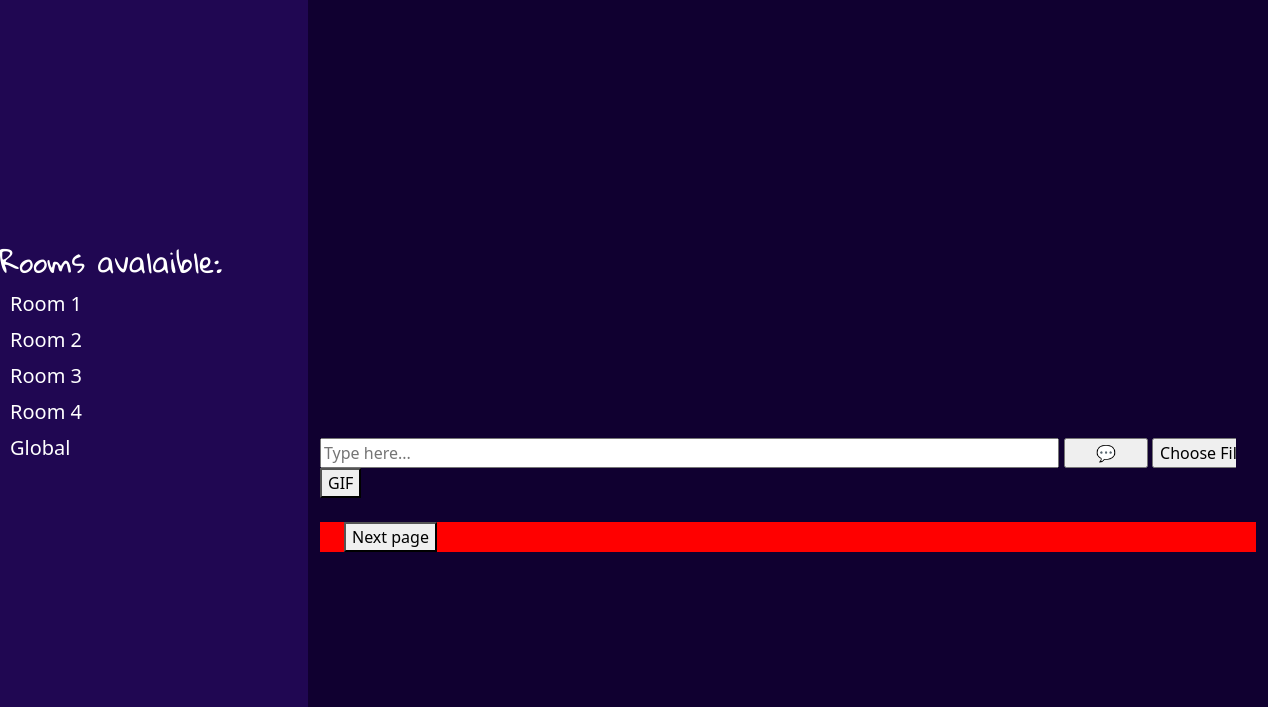
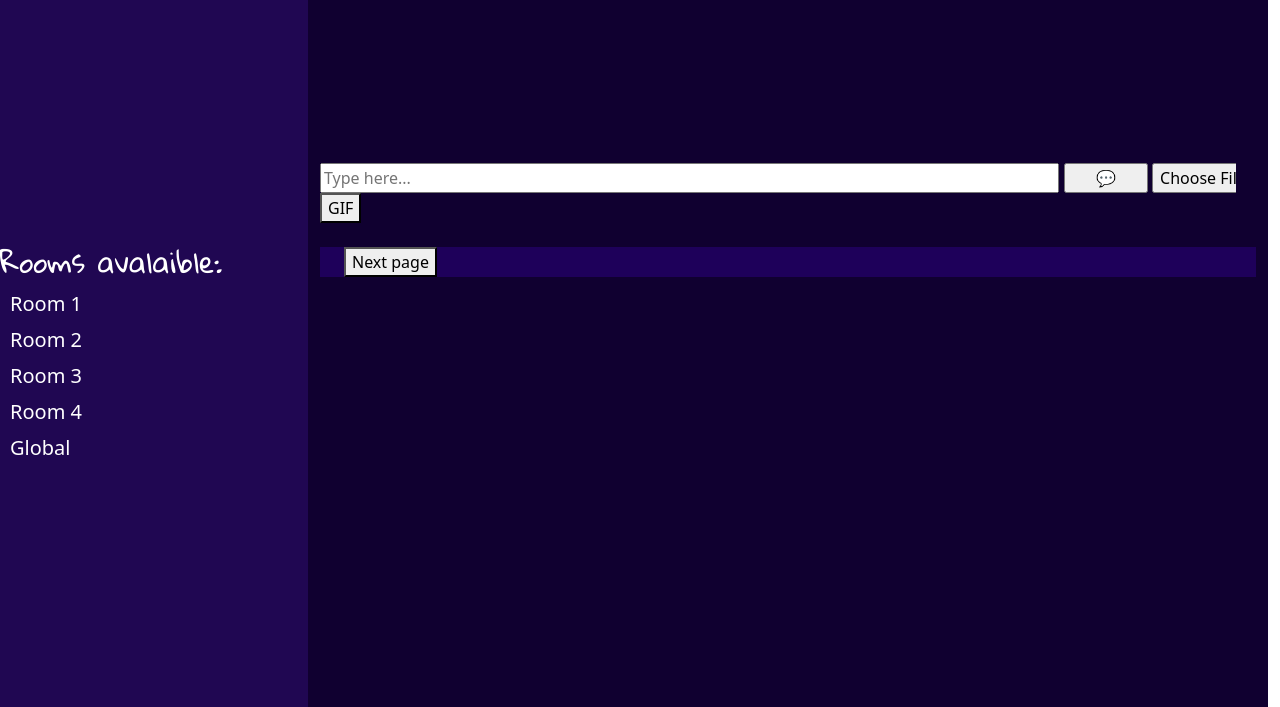
Before and after one commit to Ricter22/distributed-system, a website: page public/homePage.html in a window 1280 px wide. Both pictures are taken after a click on the button "GIF". Shown: the part 93-800 px from the top of the page. Drawn offline with nearby package versions, Linux system fonts and the light colour scheme; no server answers.

Commit message:
Removed some console.log(), formated documents and fixed gif menu background color.

```diff
--- a/public/css/homePageStyle.css
+++ b/public/css/homePageStyle.css
@@ -24,7 +24,6 @@ a.button {
     /*display: table;*/
     display: flex;
     clear: both;
-    background-color: red;
     height: 100%;
     width: 100%;
 }
--- a/public/homePage.html
+++ b/public/homePage.html
@@ -50,7 +50,7 @@
             <div id="top-right">
                 <h1 style="color: white" class='title'>Messages:</H1>
             </div>
-            <div class="messages"></div>
+            <div id="messagesBoard" class="messages"></div>
 
             <div class="inputContainer">
                 <form id="chatForm">
@@ -62,7 +62,7 @@
                 <button onclick="showMenuGIF()">
                     GIF
                 </button>
-                <div id="GIFmenu" style="background-color:rgb(255, 0, 0); display: none;" class="container mt-4">
+                <div id="GIFmenu" style="background-color:#1e005a; display: none;" class="container mt-4">
                     <div id="GIFrow" class="row">
 
                     </div>
--- a/public/js/main.js
+++ b/public/js/main.js
@@ -46,7 +46,7 @@ socket.on('userProperties', user => {
     userP.id = user.id;
     userP.room = user.room;
     userP.image = user.image;
-    console.log(user );
+    console.log(user);
     console.log(userP);
 })
 
@@ -173,12 +173,9 @@ function outPut(msg) {
     p.innerText = msg.username + ' ' + msg.time;
     div.appendChild(p);
 
-    // TODO handle if the msg has media
     if ("media" in msg) {
-        console.log("media message")
         addGIFmessage(msg.media)
     } else {
-        console.log("normal message")
         //creating another paragraph to put inside
         //the text of the message
         const paraText = document.createElement('p');
@@ -240,28 +237,17 @@ function displayFiles(bin) {
 async function showMenuGIF() {
     var x = document.getElementById("GIFmenu");
 
+    var messagesBoard = document.getElementById("messagesBoard");
+
+
     if (x.style.display === "none") {
         x.style.display = "block";
+        messagesBoard.className = 'messages h-25';
 
         getMenuInformation()
-        // console.log(menuImages)
-
-        // menuImages.then(() => {
-        //     for (const gif_name of menuImages) {
-        //         console.log(gif);
-        //         addGIFcard(gif_name)
-        //     }
-        // })
-
-        // getMenuInformation().then(menuImages => {
-        //     for (const gif_name of menuImages) {
-        //         console.log(gif);
-        //         addGIFcard(gif_name)
-        //     }
-        // });
-
     } else {
         x.style.display = "none";
+        messagesBoard.className = 'messages';
     }
 }
 
@@ -289,9 +275,7 @@ async function getMenuInformation() {
 
                     // if we reach empty page then there is nothing more to show
                     if (data.length == 0) {
-                        console.log("PO ES CERO")
                         maxNumPage = gifPage
-                        console.log(maxNumPage)
                         var btnNext = document.getElementById("btnNext");
                         if (gifPage == maxNumPage) {
                             btnNext.style.display = "none";
@@ -323,15 +307,12 @@ function addGIFcard(url) {
 
     gifImg.src = url
 
-    // TODO add onclick=sendMediaMsg
     // gifImg.addEventListener("click", sendMediaMsg(url))
-    gifImg.onclick = function() {
+    gifImg.onclick = function () {
         console.log("Sending media")
         const msg = { username: userP.username, media: url, time: '' };
         socket.emit('chatMessage', msg);
     }
-
-    // console.log("Creating one with url " + url)
 
     gifDivRow.appendChild(gifDivCol);
     gifDivCol.appendChild(gifDivCard);
@@ -371,7 +352,6 @@ function nextPage() {
 multimedia.addEventListener('change', (e) => {
     const file = multimedia.files[0];
 
-    console.log(file);
     let bin = {
         username: userP.username,
         binary: '',
--- a/server.js
+++ b/server.js
@@ -125,7 +125,7 @@ io.on('connection', socket => { //socket is a parameter
         room: "room"
         /*image: user.image;*/
     };
-    socket.on('username', username =>{
+    socket.on('username', username => {
         usernameFromLogin = username;
         console.log(username);
         user.username = username;
@@ -296,11 +296,10 @@ io.on('connection', socket => { //socket is a parameter
         msg.time = moment().format('h:mm a');
 
         //qui voglio salvare il messaggio nel database
-        // TODO handle media
         console.log(msg)
         if ("media" in msg) {
             console.log("Media thing")
-            const msgSavedInDb = new messagesFromDb({ username: msg.username, media: msg.media, time: msg.time, room: user.room});
+            const msgSavedInDb = new messagesFromDb({ username: msg.username, media: msg.media, time: msg.time, room: user.room });
             msgSavedInDb.save().then(() => {
                 io.to(user.room).emit('message', msg);
             })
```
